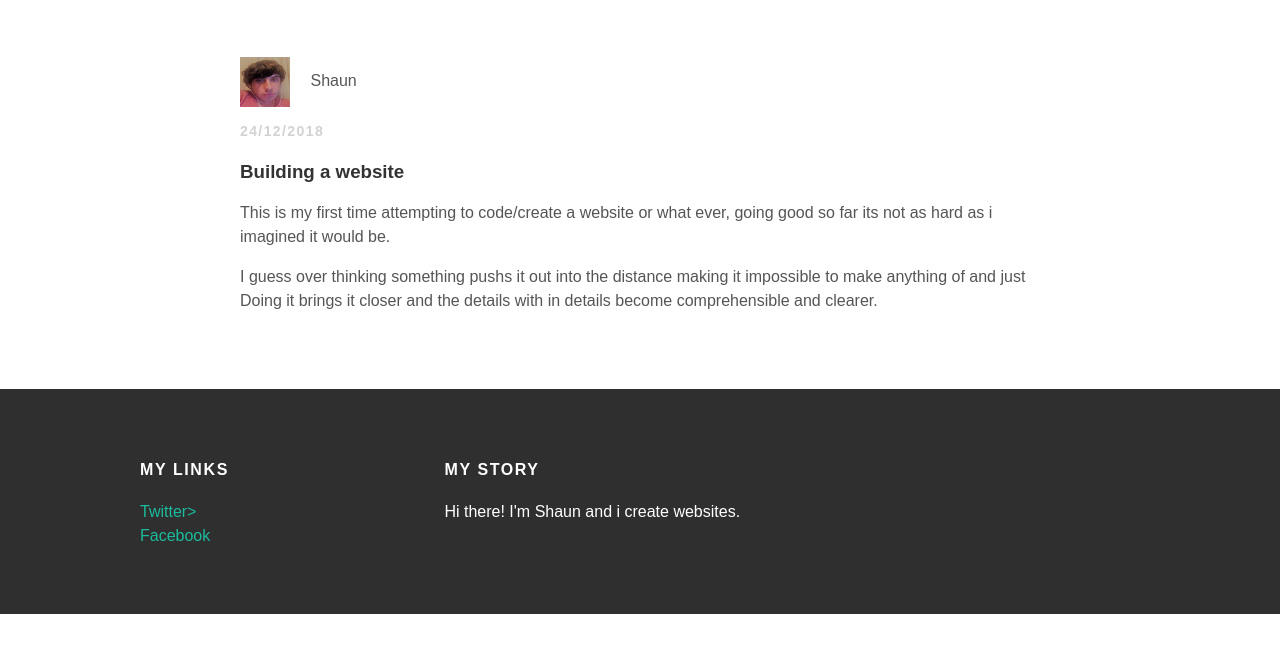
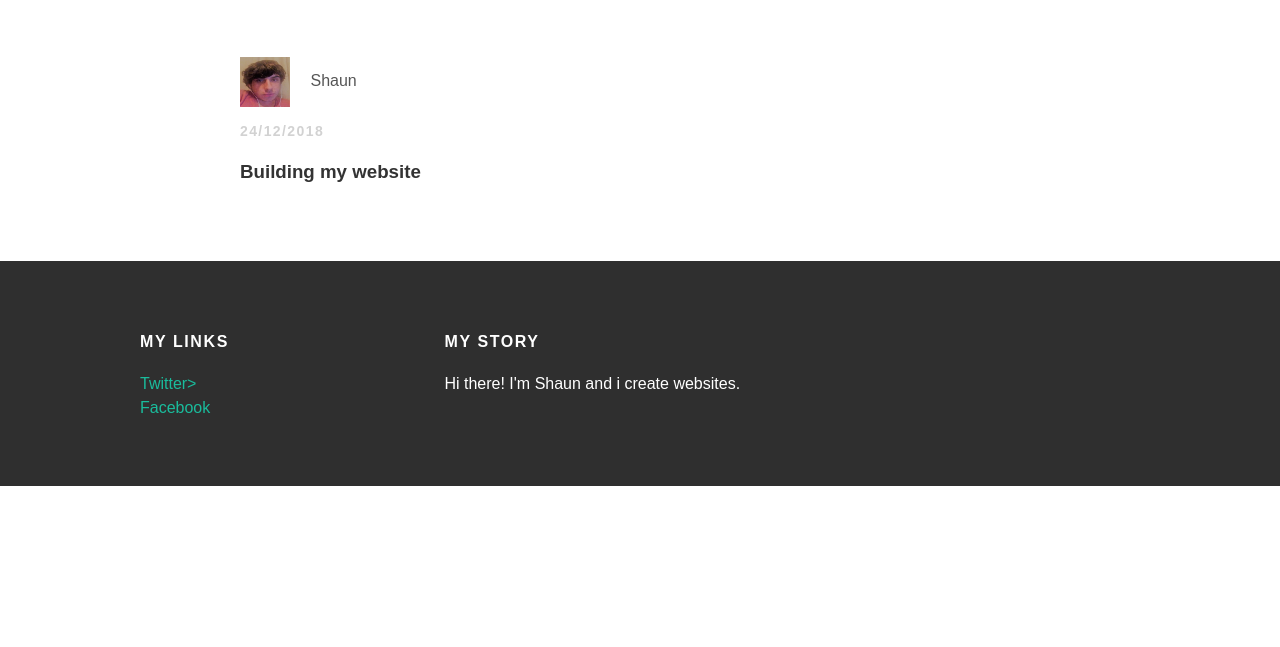
Before and after one commit to shaunwooding/shaunwooding.github.io, a plain HTML site: page index.html in a window 1280 px wide. Shown: the part 153-800 px from the top of the page. Drawn offline with Linux system fonts and the light colour scheme.

Commit message:
Update index.html

```diff
--- a/index.html
+++ b/index.html
@@ -24,16 +24,13 @@
     </div>
     <div>
     <p class="post-date">24/12/2018</p>
-    <h3 class="post-title">Building a website</h3>
+    <h3 class="post-title">Building my website</h3>
     <div class="post-content">
       <p>
-        This is my first time attempting to code/create a website or what ever,
-        going good so far its not as hard as i imagined it would be.
+
       </p>
       <p>
-        I guess over thinking something pushs it out into the distance making it
-        impossible to make anything of and just Doing it brings it closer
-        and the details with in details become comprehensible and clearer.
+
       </p>
     </div>
     </div>
```
